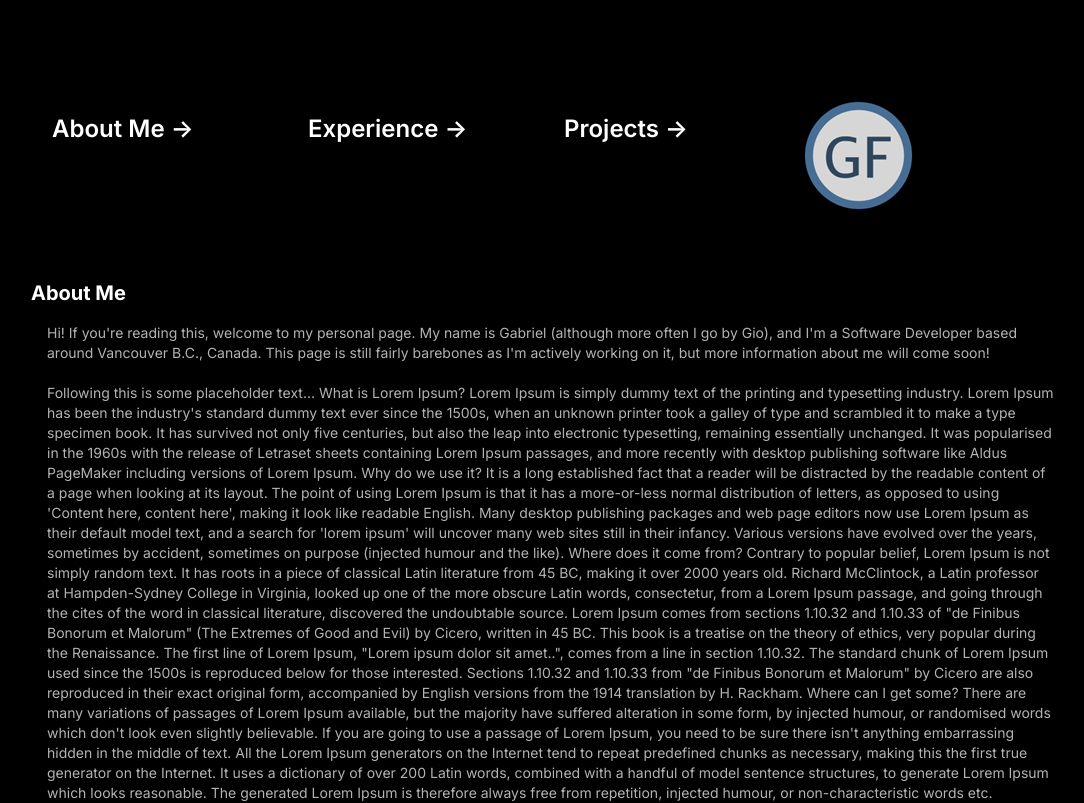
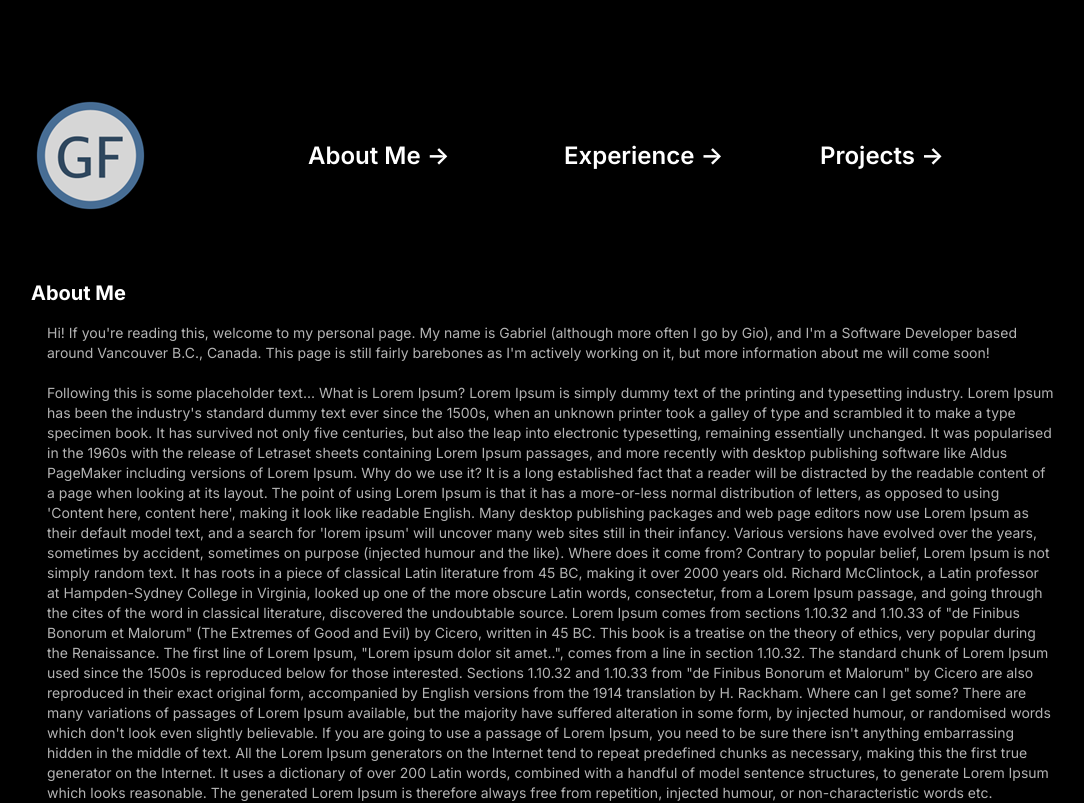
Before and after one commit to GabeFernandez310/GabeFernandez310.github.io, a Next.js app: page / in a window 1280 px wide. Shown: the top 803 px of the page, without its empty margins (97-1181 px from the left). Built offline with nearby package versions, Linux system fonts and the light colour scheme.

Commit message:
Fixed navbar formatting
Signed-off-by: Gabriel Fernandez <gafernan@sfu.ca>

```diff
--- a/app/page.tsx
+++ b/app/page.tsx
@@ -4,8 +4,9 @@
   return (
     <main className="flex min-h-screen flex-col items-center p-24">
 
-      <div className="mb-32 grid text-center lg:mb-0 lg:w-full lg:max-w-5xl lg:grid-cols-4 lg:text-left">
-
+        <div className="mb-32 grid items-center text-center lg:mb-0 lg:w-full lg:max-w-5xl lg:grid-cols-4 lg:text-left">
+        <img className="justify-end" src="../myLogo-GabrielFernandez.png">
+        </img>
           <a
             className="group rounded-lg border border-transparent px-5 py-4 transition-colors hover:border-gray-300 hover:bg-gray-100 hover:dark:border-neutral-700 hover:dark:bg-neutral-800/30"
             rel="noopener noreferrer"
@@ -45,9 +46,8 @@
             </h2>
           </a>
 
-        <img className="justify-end" src="../myLogo-GabrielFernandez.png">
-        </img>
         </div>
+
 
       <div id="about_me" className="mt-16 mb-32 text-left lg:mb-0 lg:w-full lg:max-w-5xl lg:grid-cols-4 lg:text-left">
         <h3 className="text-xl font-bold">
```
Lines whose indentation alone changed are shown as unchanged.
